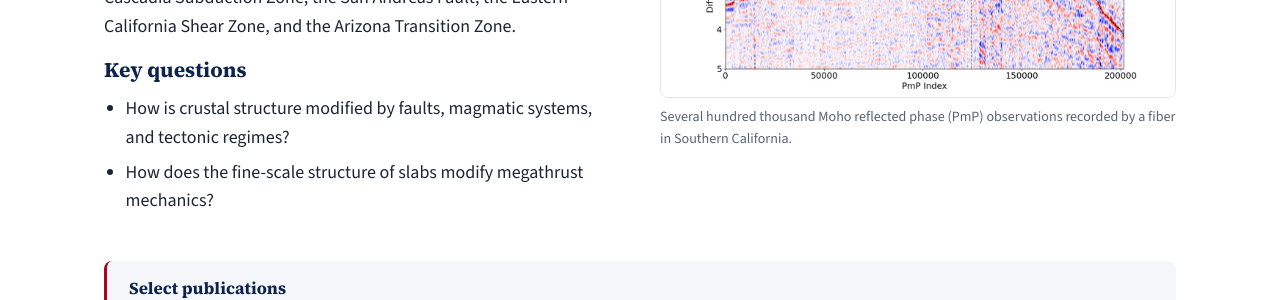
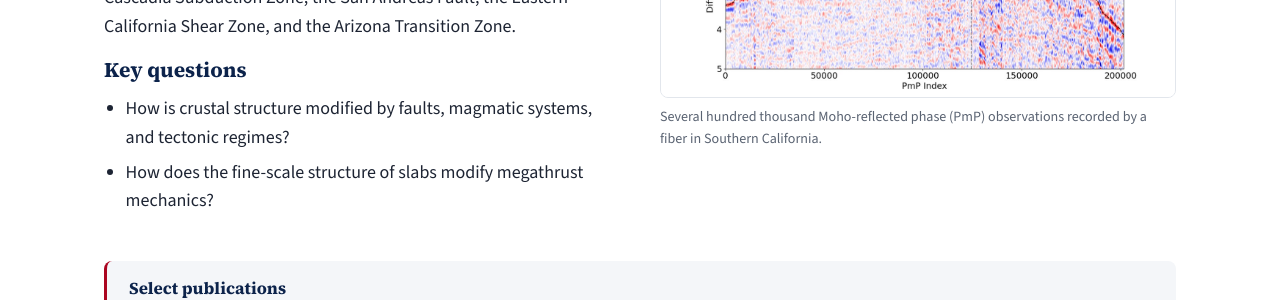
Before and after one commit to atterholt/atterholt.github.io, a Jekyll site: the page built from research.html, in a window 1280 px wide and 900 px high, scrolled down 506 px. Shown: the part 153-453 px from the top of the window. Built offline with Jekyll 4.4.1, drawn with Linux system fonts in a browser that asks for light colours.

```diff
--- a/_data/themes.yml
+++ b/_data/themes.yml
@@ -15,7 +15,7 @@
   title: Lithospheric Structure
   summary: Fine-scale images of fault zones, the Moho, and subducting slabs, and what they reveal about how plates deform.
   image: /assets/img/web/moho-pmp.jpg
-  caption: Several hundred thousand Moho reflected phase (PmP) observations recorded by a fiber in Southern California.
+  caption: Several hundred thousand Moho-reflected phase (PmP) observations recorded by a fiber in Southern California.
   intro: >-
     Fiber arrays record the wavefield every few meters over tens of kilometers for months to years,
     which lets us find sharp structural changes, damage zones, and velocity contrasts that sparse
```
